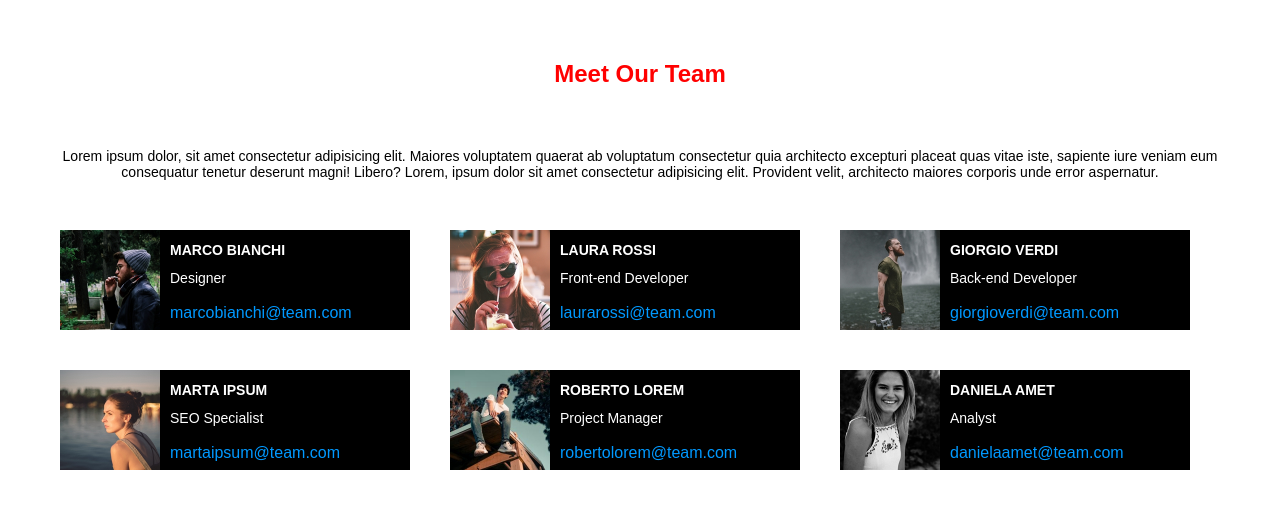
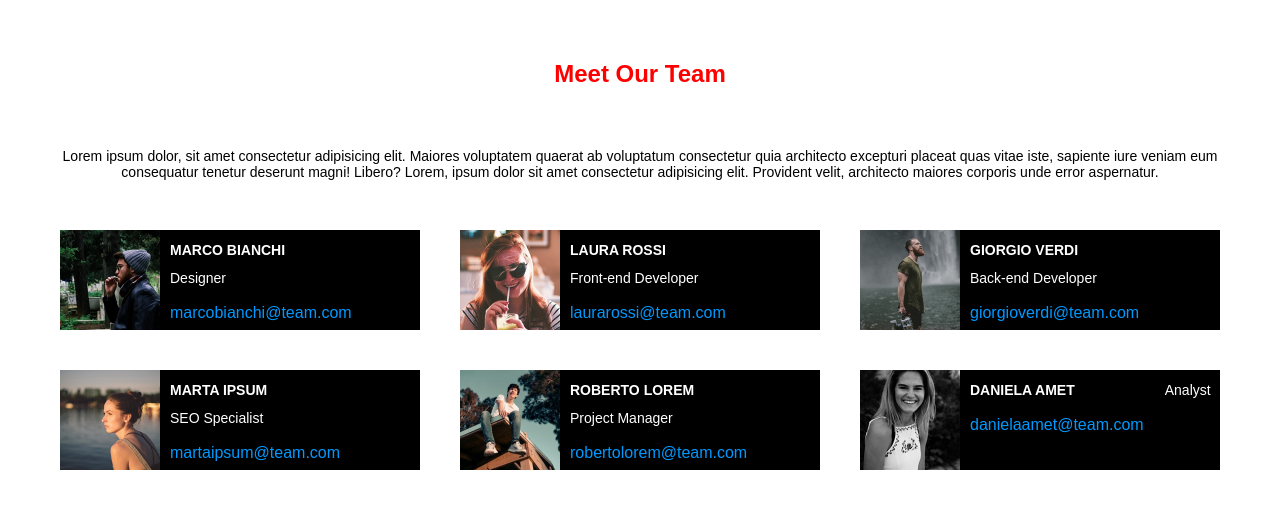
Before and after one commit to Ericson-Manalo/html-css-float-cards, a plain HTML site: page index.html in a window 1280 px wide. Drawn offline with Linux system fonts and the light colour scheme.

Commit message:
fix width of black boxes

```diff
--- a/css/style.css
+++ b/css/style.css
@@ -36,7 +36,7 @@ p.task{
 }
 
 div.black-box{
-    width: 350px;
+    width: 360px;
     background-color: black;
     height: 100px;
     margin: 20px;
```
